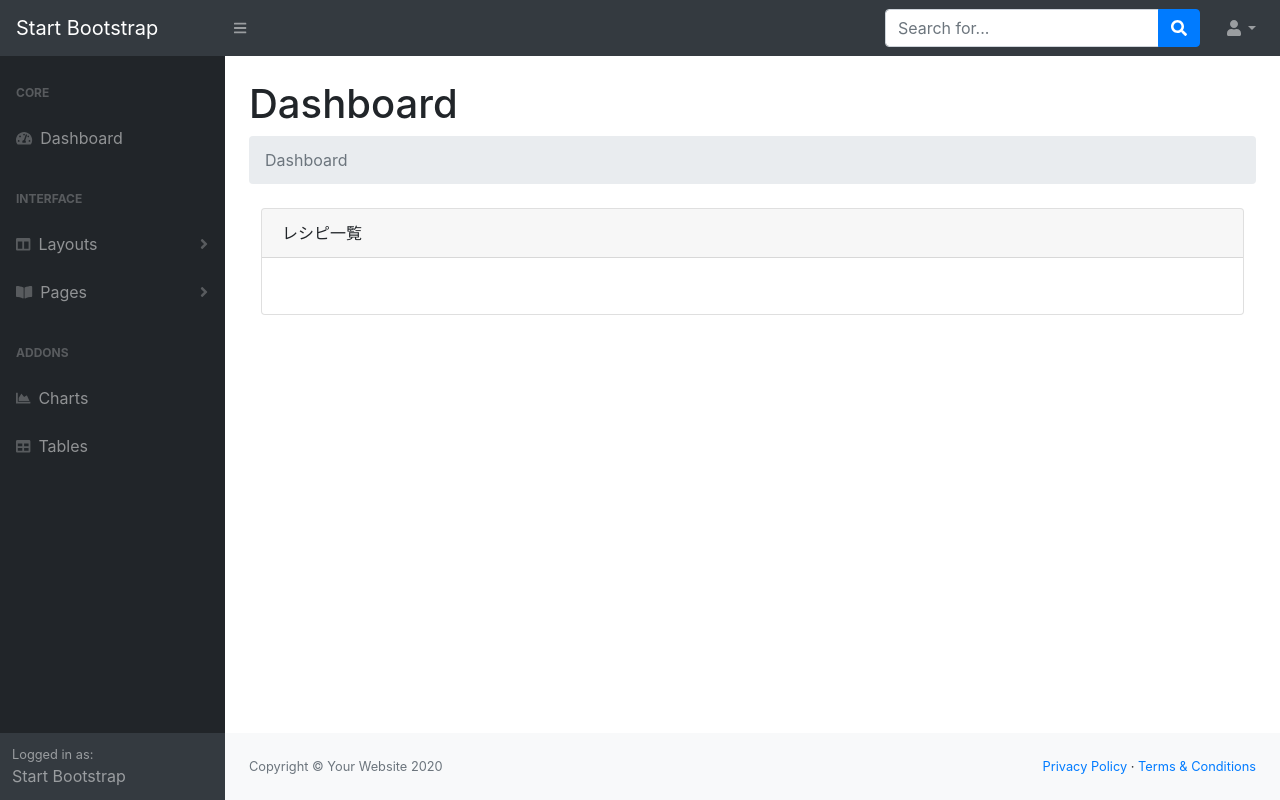
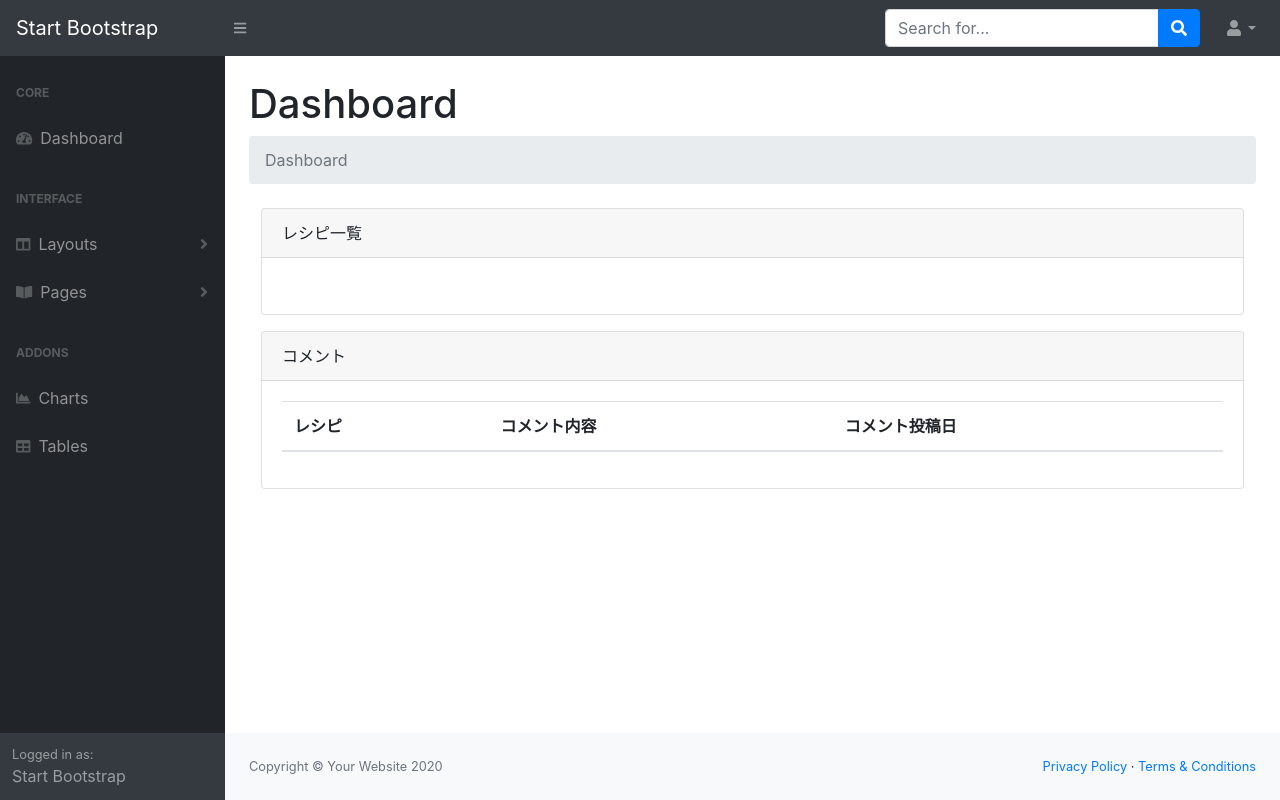
Before and after one commit to felyce/recipe-post, a Django app: page /staffroom/ in a window 1280 px wide. Run offline with Django 3.2, Linux system fonts and the light colour scheme; lists and menus that the app fills with data are empty; some libraries are stand-ins or nearby versions.

Commit message:
レシピへのコメントを表示する

```diff
--- a/staffroom/templates/staffroom/index.html
+++ b/staffroom/templates/staffroom/index.html
@@ -23,6 +23,32 @@
                 </table>
             </div>
         </div>
+
+        <div class="card mt-3">
+            <div class="card-header">
+                コメント
+            </div>
+            <div class="card-body">
+                <table class="table">
+                    <thead>
+                    <tr>
+                        <th>レシピ</th>
+                        <th>コメント内容</th>
+                        <th>コメント投稿日</th>
+                    </tr>
+                    </thead>
+                    {% for recipe in recipe_list %}
+                        {% for comment in recipe.comment_set.all %}
+                            <tr>
+                                <td>{{ recipe.title }}</td>
+                                <td>{{ comment.content }}</td>
+                                <td>{{ comment.created }}</td>
+                            </tr>
+                        {% endfor %}
+                    {% endfor %}
+                </table>
+            </div>
+        </div>
     </div>
 
 {% endblock %}
--- a/staffroom/views.py
+++ b/staffroom/views.py
@@ -10,7 +10,7 @@ class StaffroomTemplateView(TemplateView):
         context = super().get_context_data(**kwargs)
 
         if self.request.user.is_authenticated:
-            context['recipe_list'] = Recipe.objects.filter(user=self.request.user)
+            context['recipe_list'] = Recipe.objects.filter(user=self.request.user).prefetch_related("comment_set")
         else:
             context['recipe_list'] = None
 
```
